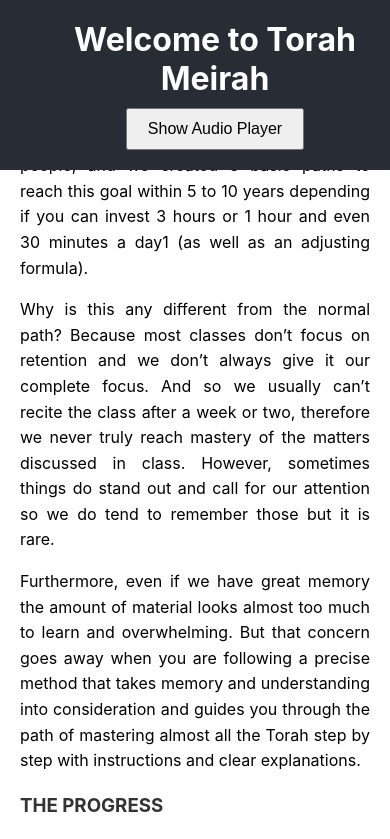
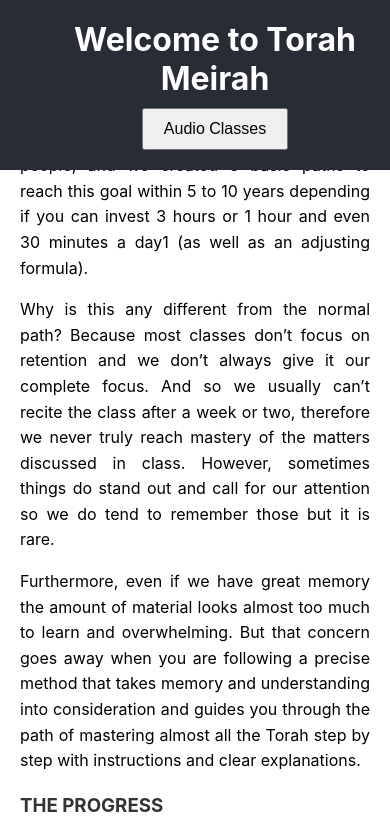
Before and after one commit to DavidRaitan/TorahMeirah, a React (Create React App) app: page / in a window 390 px wide. Shown: the top 839 px of the page. Built offline with nearby package versions, Linux system fonts and the light colour scheme.

Commit message:
css corrections for mobile

```diff
--- a/src/App.css
+++ b/src/App.css
@@ -178,7 +178,7 @@
 
 main{
   display: flex;
-  margin-top: 30;
+  margin-top: 400;
 
 }
 
--- a/src/App.js
+++ b/src/App.js
@@ -16,7 +16,7 @@
       <header className="App-header">
         <h1>Welcome to Torah Meirah</h1>
         <button onClick={toggleComponent} className="toggle-button">
-          {showAboutUs ? 'Show Audio Player' : 'Show About'}
+          {showAboutUs ? 'Audio Classes' : 'About'}
         </button>
       </header>
       <main className="App-main">
```
